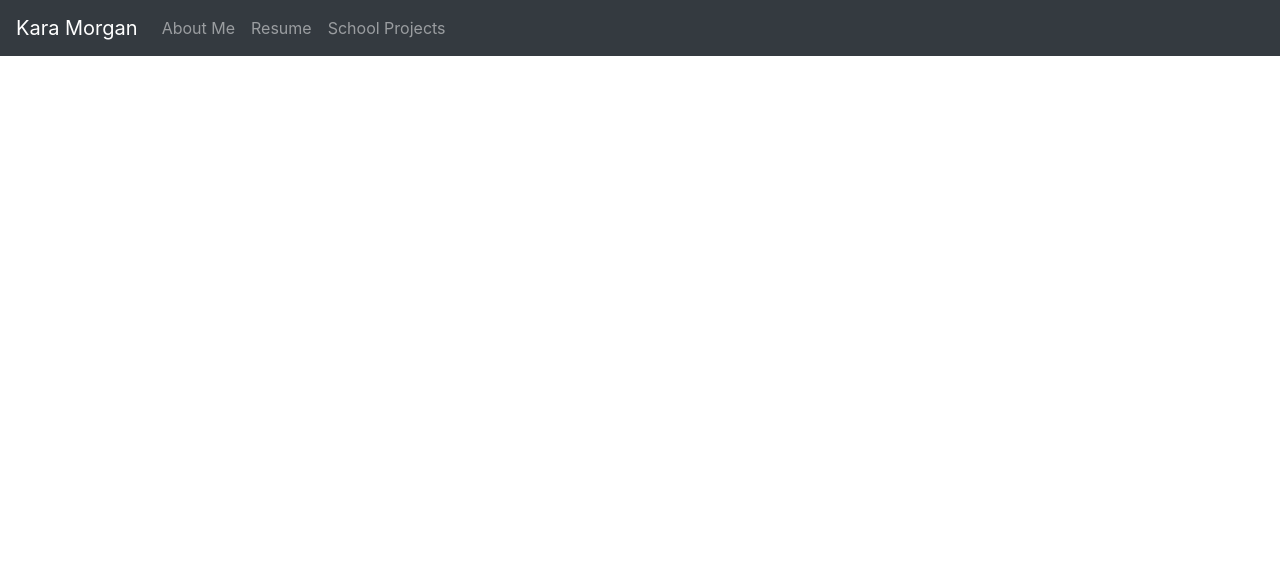
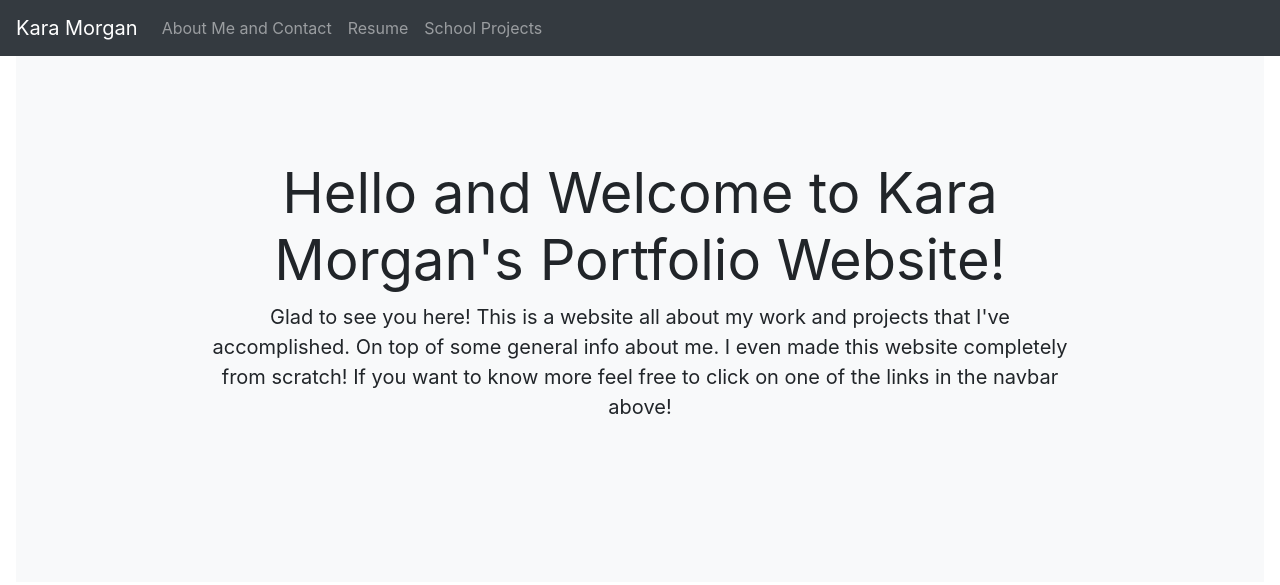
Before and after one commit to Kara-Morgan/Portfolio-Website, a plain HTML site: page index.html in a window 1280 px wide. Drawn offline with nearby package versions, Linux system fonts and the light colour scheme.

Commit message:
Adding content to page

```diff
--- a/index.html
+++ b/index.html
@@ -18,7 +18,7 @@
                 <ul class="navbar-nav mr-auto">
                     <li>
                         <a class="nav-link" herf="#">
-                            About Me
+                            About Me and Contact
                             <span class="sr-only">(current)</span>
                         </a>
                     </li>
@@ -37,6 +37,14 @@
                 </ul>
             </div>
         </nav>
+        <div class="position-relative overflow-hidden p-3 p-md-5 m-md-3 text-center bg-light">
+            <div class="col-md-10 p-lg-5 mx-auto my-5">
+                <h1 class="display-4 font-weight-normal">Hello and Welcome to Kara Morgan's Portfolio Website!</h1>
+                <p class="lead font-weight-normal">
+                    Glad to see you here! This is a website all about my work and projects that I've accomplished. On top of some general info about me. I even made this website completely from scratch! If you want to know more feel free to click on one of the links in the navbar above!
+                </p>
+            </div>
+        </div>
     </header>
 
 
```
